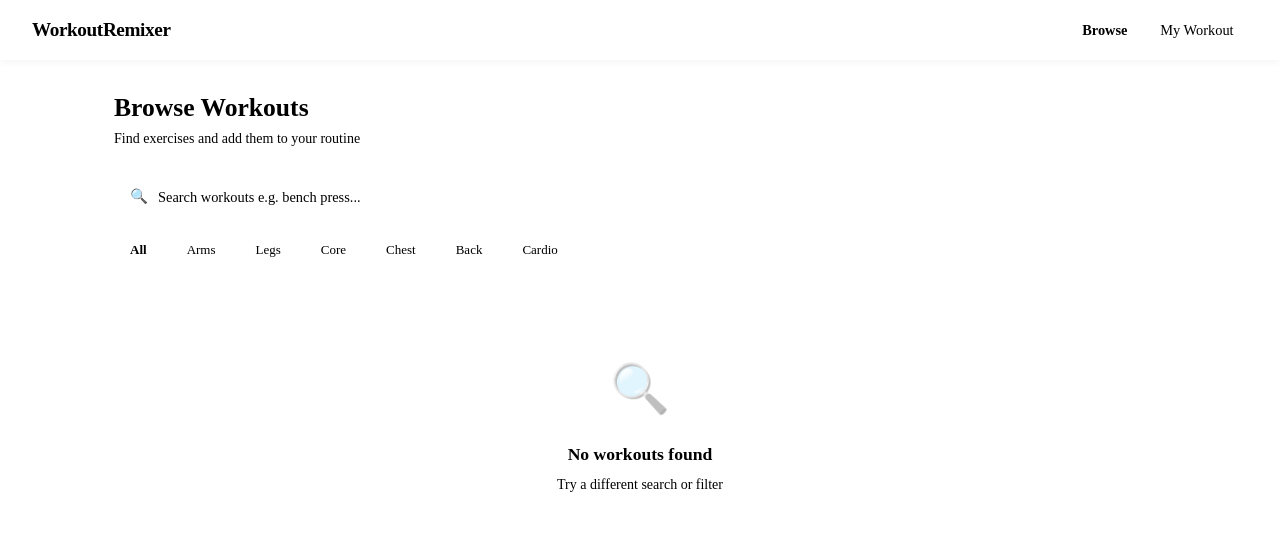
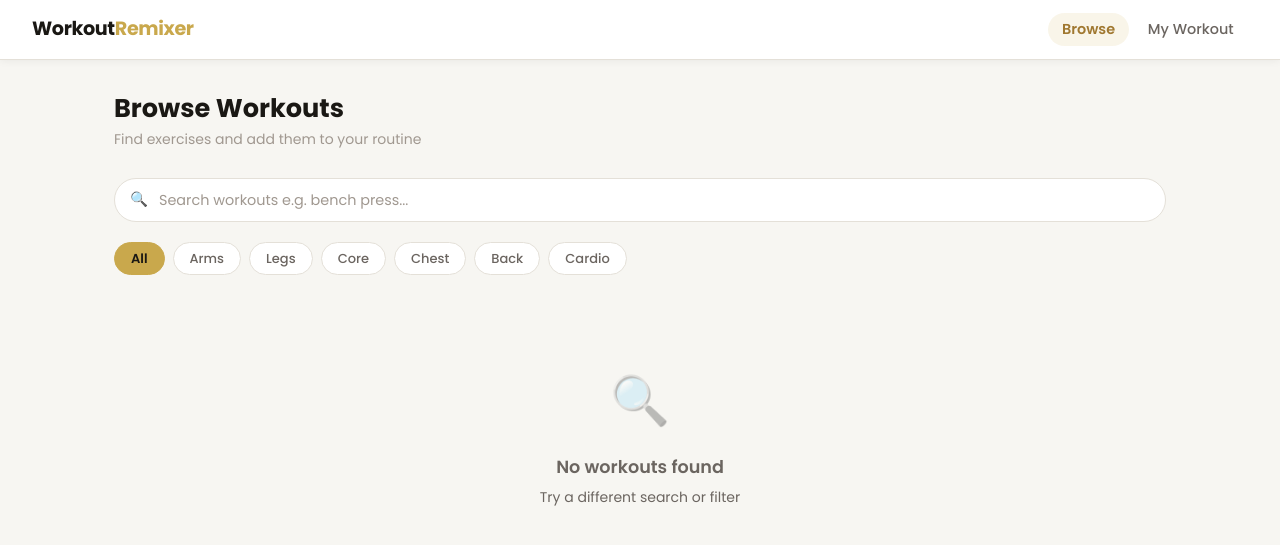
Before and after one commit to GymBuddies4/Gym-Buddy, a Python web app: template app/templates/browse.html in a window 1280 px wide. Shown: the top 545 px of the page. Run offline with Jinja, Linux system fonts and the light colour scheme; the template is opened without the code that fills it, so the values that code supplies are empty.

Commit message:
Update app.css

```diff
--- a/app/static/css/app.css
+++ b/app/static/css/app.css
@@ -1,7 +1,3 @@
-Put this in
-
-App/Static/css/app.css
-
 /* ============================================
    WORKOUT REMIXER — Design System
    Font: Poppins (Google Fonts)
@@ -704,7 +700,6 @@ p {
 .login-footer a:hover {
   color: var(--gold-light);
 }
-<<<<<<< HEAD
 
 /* ============================================
    ALERTS / FLASH MESSAGES
@@ -796,5 +791,3 @@ p {
     padding: 0.3rem 0.75rem;
   }
 }
-=======
->>>>>>> 9ee009f78717319f6adb319bff6047e025b34f16
```
